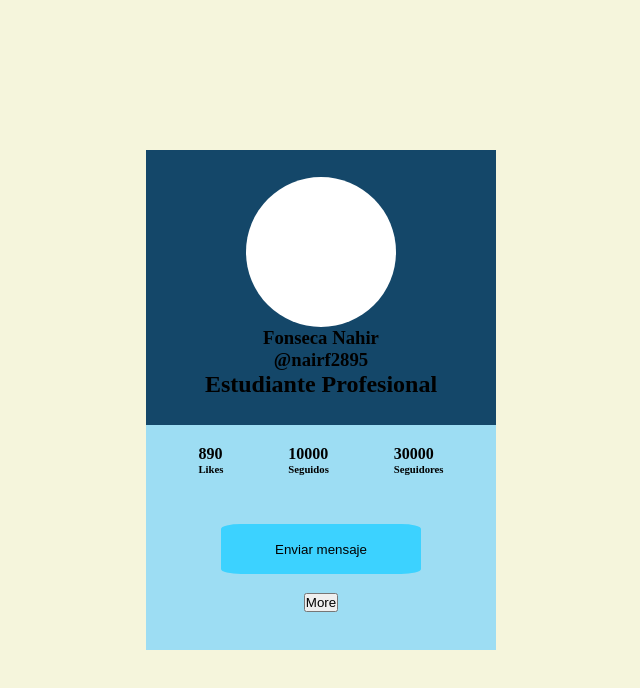
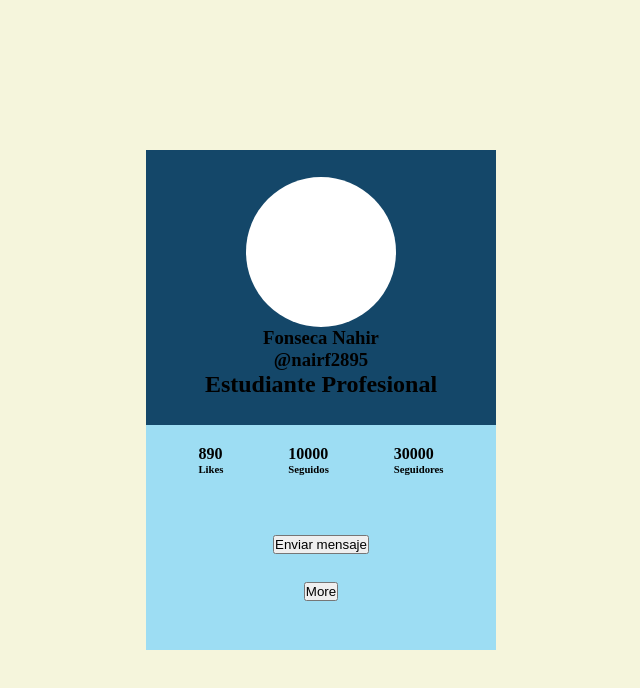
Before and after one commit to nahir2334/practicas, a plain HTML site: page TP1_tarjeta/index.html in a window 1280 px wide. Shown: the whole page, without its empty margins (319-959 px from the left). Drawn offline with Linux system fonts and the light colour scheme.

Commit message:
Add files via upload

```diff
--- a/TP1_tarjeta/index.html
+++ b/TP1_tarjeta/index.html
@@ -31,7 +31,7 @@
                 </span>
             </div>
         <div class="acciones">
-            <button class="btnMensaje">Enviar mensaje</button>
+            <button class="btnSendMensaje">Enviar mensaje</button>
             <button class="btnMore">More</button>
         </div>
     </section>
```
